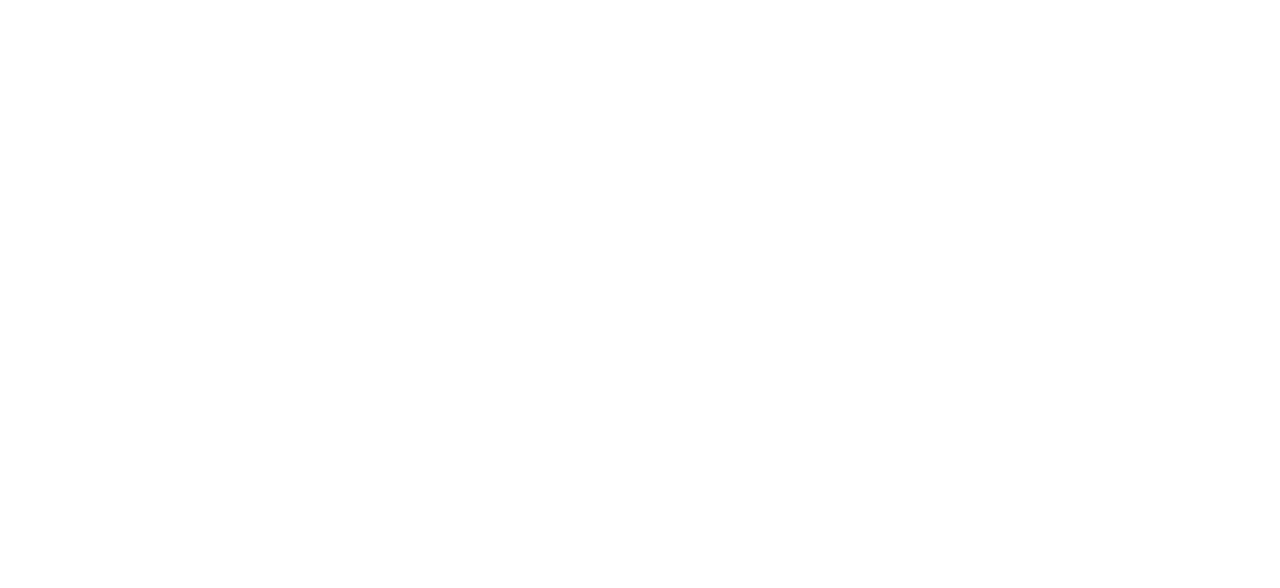
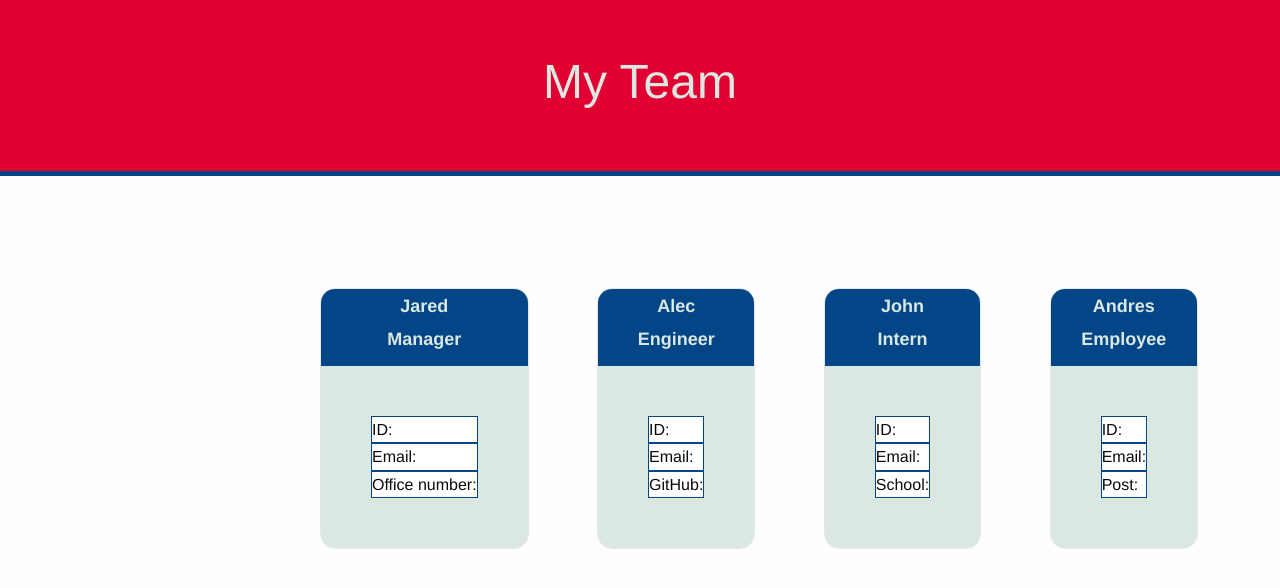
Before and after one commit to ANDRESPLASENCIABORJA/Team-Profile-Generator, a website: page dist/index.html in a window 1280 px wide. Drawn offline with nearby package versions, Linux system fonts and the light colour scheme.

Commit message:
Modifications to the index.html and to the css stylesheet for the markdown

```diff
--- a/dist/index.html
+++ b/dist/index.html
@@ -1,2 +1,80 @@
 <!--This file should have the html code for the deployed application and there should be all the information of the users-->
 <!--This is an auxiliary file and the first one to modify-->
+<!--Metadata-->
+<!DOCTYPE html>
+<html lang="en">
+
+<head>
+    <meta charset="UTF-8">
+    <meta http-equiv="X-UA-Compatible" content="IE=edge">
+    <meta name="viewport" content="width=device-width, initial-scale=1.0">
+    <!--FOUNDATION STYLE API LINK-->
+    <link rel="stylesheet" href="https://cdn.jsdelivr.net/npm/foundation-sites@6.6.3/dist/css/foundation.min.css"
+        integrity="sha256-ogmFxjqiTMnZhxCqVmcqTvjfe1Y/ec4WaRj/aQPvn+I=" crossorigin="anonymous">
+    <!--GOOGLE FONTS STYLE LINK-->
+    <link href="https://fonts.googleapis.com/css?family=Open+Sans&display=swap" rel="stylesheet" />
+    <!--Compresed css-->
+    <link rel="stylesheet" href="./style.css">
+
+    <title>Team Profile Generator</title>
+</head>
+
+<body>
+    <!--First create the header for the markdown-->
+    <header>
+        <h1 class="text-centered">My Team</h1>
+    </header>
+    <!--Then a main section where i am going to deal with the information provided by the users-->
+    <main>
+        <!--First section manager cards-->
+        <section class="card" id="card-manager">
+            <div class="blue">
+                <h2 class="name">Jared</h2>
+                <h2 class="work">Manager</h2>
+            </div>
+            <ul>
+                <li class="table" id="id">ID:</li>
+                <li class="table" id="mail">Email:</li>
+                <li class="table" id="office">Office number:</li>
+            </ul>
+        </section>
+        <!--Second section Engineer card-->
+        <section class="card" id="card-engineer">
+            <div class="blue">
+                <h2 class="name">Alec</h2>
+                <h2 class="work">Engineer</h2>
+            </div>
+            <ul>
+                <li class="table" id="id">ID:</li>
+                <li class="table" id="mail">Email:</li>
+                <li class="table" id="github">GitHub:</li>
+            </ul>
+        </section>
+        <!--Third and last section card intern-->
+        <section class="card" id="card-intern">
+            <div class="blue">
+                <h2 class="name">John</h2>
+                <h2 class="work">Intern</h2>
+            </div>
+            <ul>
+                <li class="table" id="id">ID:</li>
+                <li class="table" id="mail">Email:</li>
+                <li class="table" id="school">School:</li>
+            </ul>
+        </section>
+        <!--Fourth section employee-->
+        <section class="card" id="card-employee">
+            <div class="blue">
+                <h2 class="name">Andres</h2>
+                <h2 class="work">Employee</h2>
+            </div>
+            <ul>
+                <li class="table" id="id">ID:</li>
+                <li class="table" id="mail">Email:</li>
+                <li class="table" id="post">Post:</li>
+            </ul>
+        </section>
+    </main>
+</body>
+
+</html>
--- a/dist/style.css
+++ b/dist/style.css
@@ -1,2 +1,53 @@
 /*In this file should be the style for the app that is going to be rendered in the html so the html should have all the spaces to fill on the css and then we can write the files with fs in the index.js*/
 /*So this is an auxiliary file*/
+
+/*First define the header of the page as centered and background color red*/
+header {
+    background-color: #E10032;
+    color: #DBE8E1;
+    text-align: center;
+    padding: 3em;
+    margin-bottom: 5em;
+    border-bottom: solid #034687 5px;
+}
+/*Then we define the align of the sections*/
+.card {
+    display: inline-flex;
+    margin: 2em;
+    border-radius: 15px;
+}
+
+/*Align for all the boxes*/
+#card-manager {
+    margin-left: 25%;
+}
+
+/*Style for the headers on the cards*/
+.blue {
+    background-color: #034687;
+    padding: 5px;
+    color: #DBE8E1;
+}
+
+/*Font style for the h2*/
+h2 {
+    font-size: large;
+    text-align: center;
+    font-weight: bold;
+}
+
+/*Style for the uls*/
+ul {
+    padding: 50px;
+    margin: 0%;
+    list-style: none;
+    background-color: #DBE8E1;
+
+}
+
+/*Style for the li elements*/
+.table {
+    background-color: white;
+    margin: 0;
+    border: solid  #034687 1px;
+}
```
